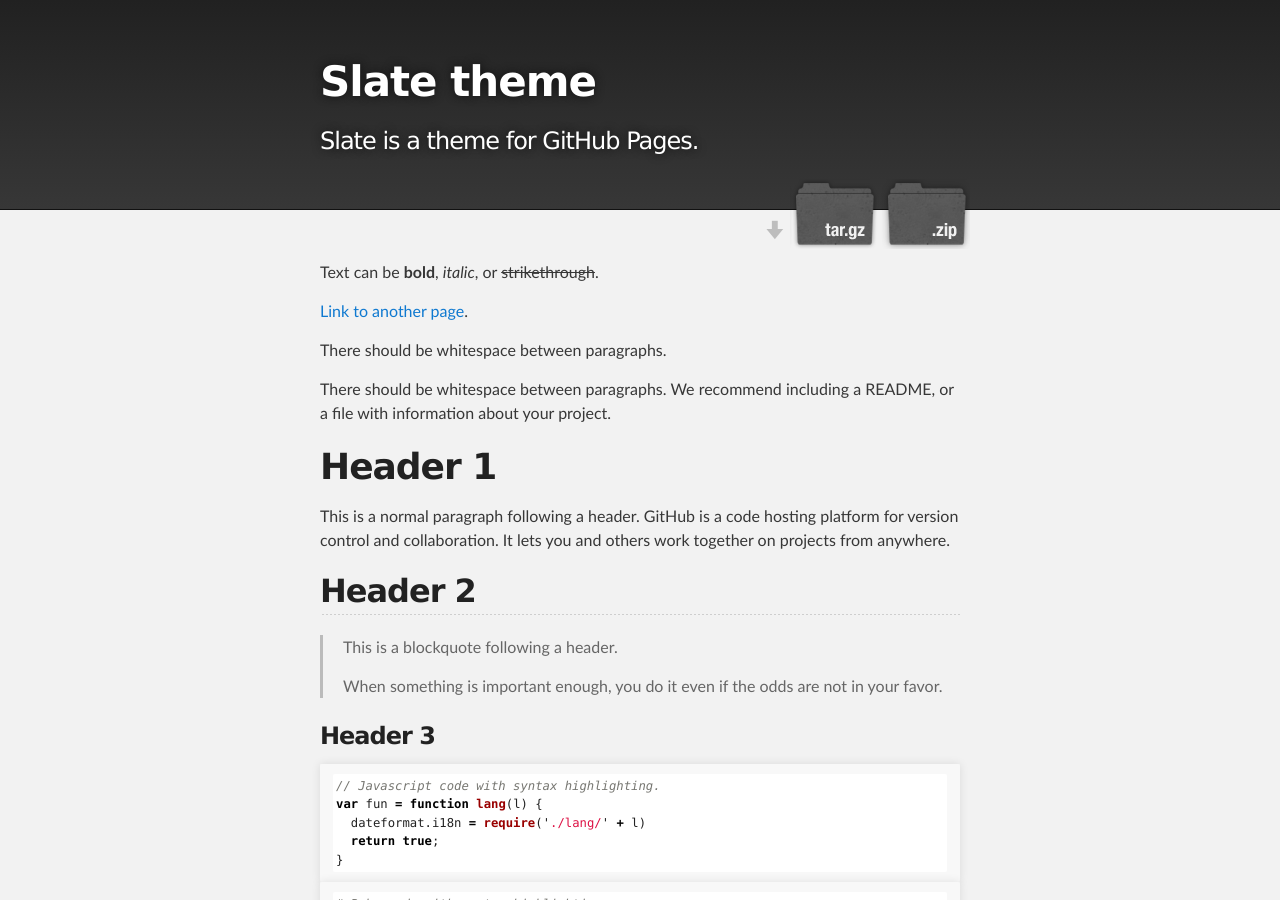
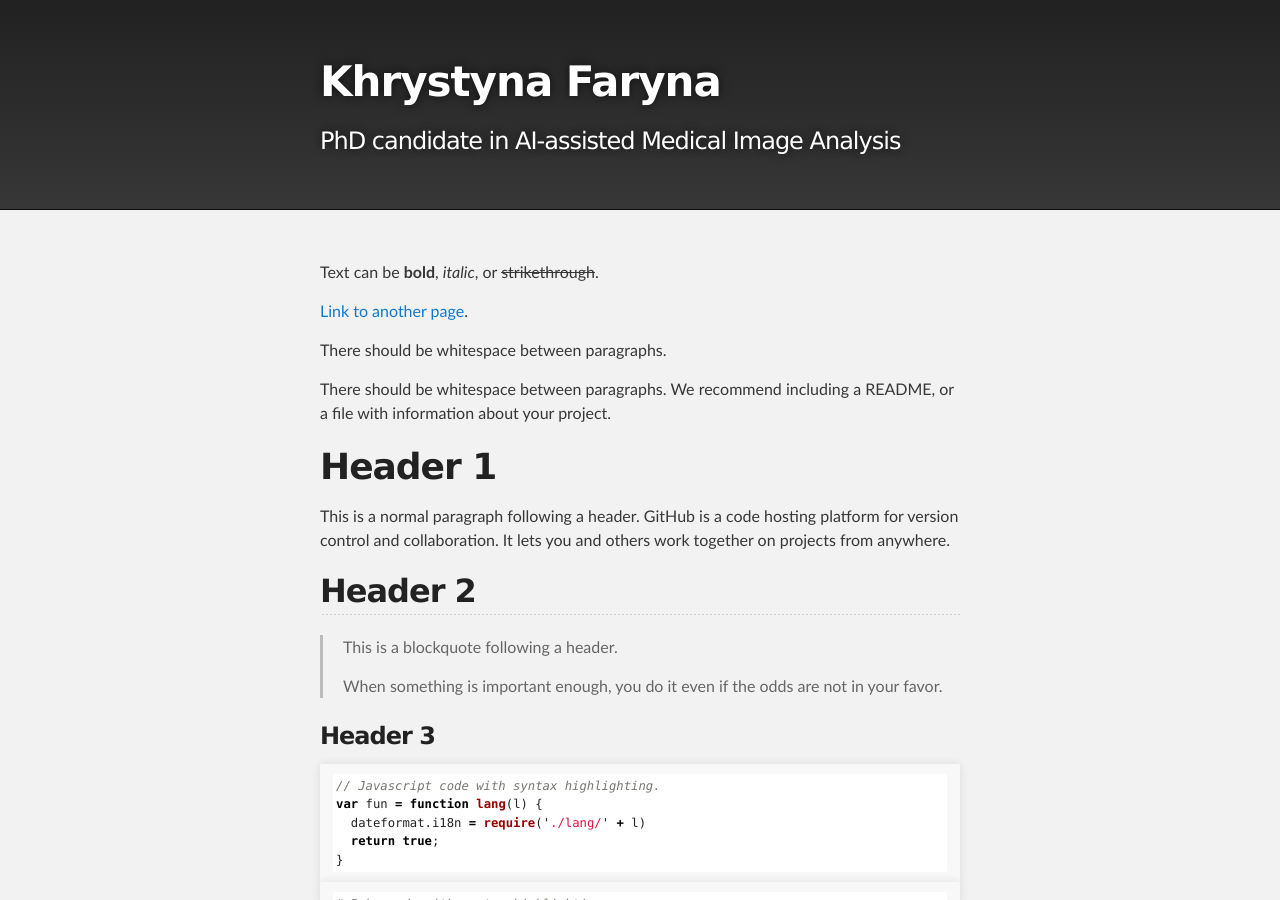
Before and after one commit to KhrystynaFaryna/khrystynafaryna.github.io, a Jekyll site: the page built from index.md, in a window 1280 px wide and 900 px high. Built offline with Jekyll 4.4.1, drawn with Linux system fonts in a browser that asks for light colours.

Commit message:
title change

```diff
--- a/_config.yml
+++ b/_config.yml
@@ -1,5 +1,5 @@
-title: Slate theme
-description: Slate is a theme for GitHub Pages.
-show_downloads: true
+title: Khrystyna Faryna
+description: PhD candidate in AI-assisted Medical Image Analysis
+show_downloads: false
 google_analytics:
 theme: jekyll-theme-slate
```
Also changed, not shown: index.html (added, +7 -0 lines).
